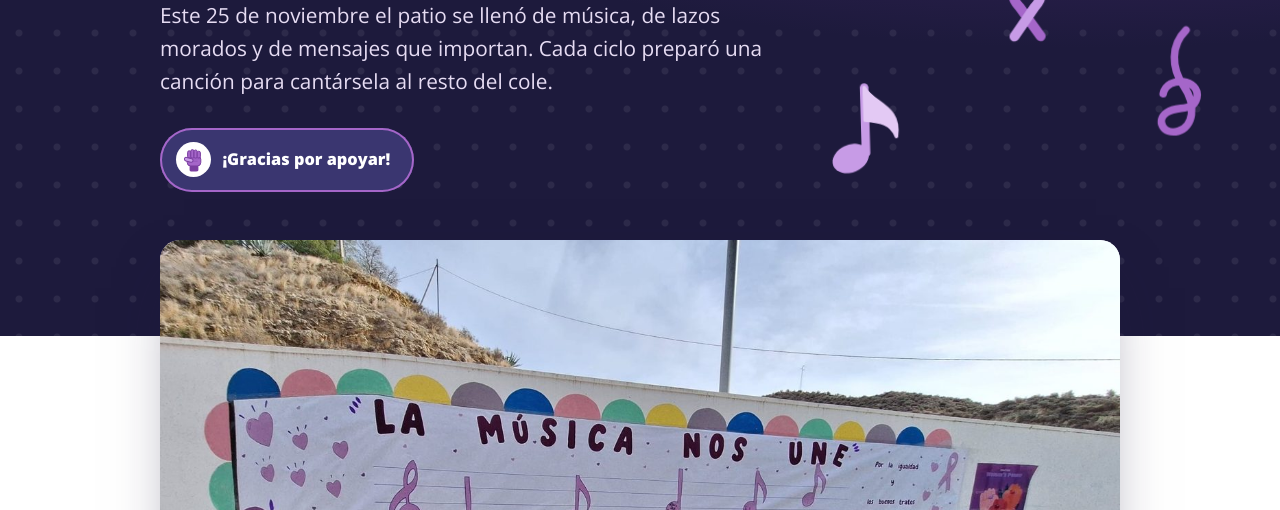
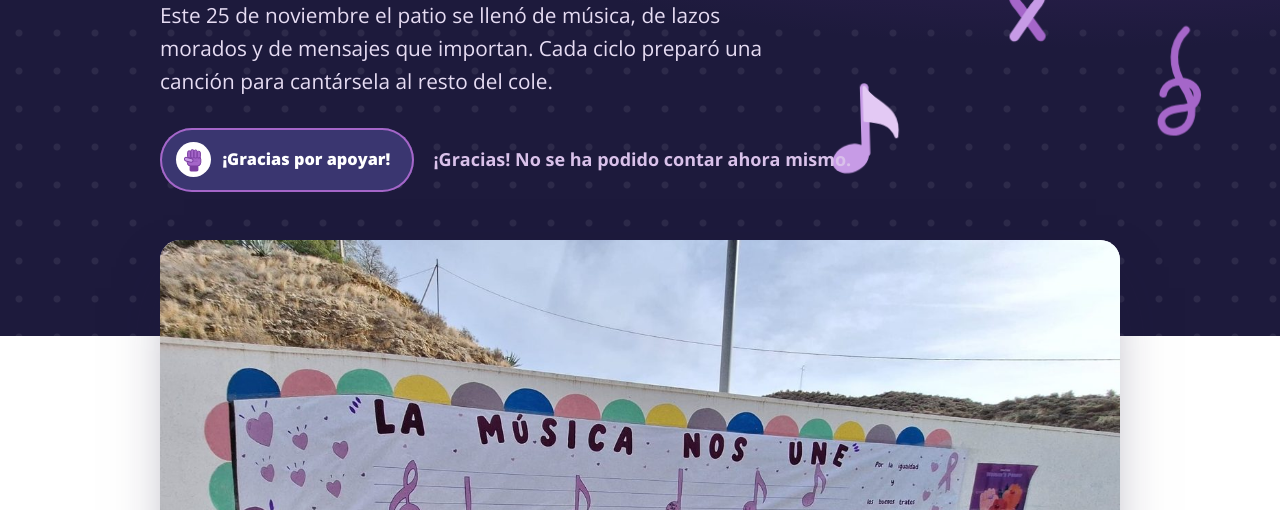
Before and after one commit to mariinamora/25-N, a plain HTML site: page index.html in a window 1280 px wide. Both pictures are taken after a click on the button "Yo apoyo esta lucha". Shown: the part 290-800 px from the top of the page. Drawn offline with nearby package versions, Linux system fonts and the light colour scheme; no server answers.

Commit message:
Add files via upload

```diff
--- a/index.html
+++ b/index.html
@@ -529,8 +529,11 @@ h2::after{content:"";display:block;width:64px;height:5px;border-radius:5px;margi
     {hit:'https://api.counterapi.dev/v1/'+NS+'/'+KEY+'/up',get:'https://api.counterapi.dev/v1/'+NS+'/'+KEY,val:function(j){return j.count}}
   ];
   function ls(k,v){try{if(v===undefined)return localStorage.getItem(k);localStorage.setItem(k,v)}catch(e){return null}}
-  function gj(u){var c=window.AbortController?new AbortController():null,tm=setTimeout(function(){c&&c.abort()},5000);return fetch(u,{cache:'no-store',signal:c?c.signal:undefined}).then(function(r){clearTimeout(tm);if(!r.ok)throw 0;return r.json()})}
-  function ask(hit){var i=0;function nx(){if(i>=P.length)return Promise.reject();var p=P[i++];return gj(hit?p.hit:p.get).then(function(j){var v=Number(p.val(j));if(!isFinite(v))throw 0;return v}).catch(nx)}return nx()}
+  var DBG=new URLSearchParams(location.search).get('debug')==='1',log=[];
+  function gj(u){var c=window.AbortController?new AbortController():null,tm=setTimeout(function(){c&&c.abort()},6000);return fetch(u,{cache:'no-store',signal:c?c.signal:undefined}).then(function(r){clearTimeout(tm);if(r.status===404)return{_nf:1};if(!r.ok)throw new Error('HTTP '+r.status);return r.json()})}
+  /* hit=true suma 1; hit=false solo lee. Si el contador aún no existe (nadie ha pulsado) devuelve 0 */
+  function ask(hit){var i=0;function nx(){if(i>=P.length)return Promise.reject(new Error('sin servicio'));var p=P[i++];return gj(hit?p.hit:p.get).then(function(j){if(j&&j._nf){log.push('OK 0 (aún no existe)');return 0}var v=Number(p.val(j));if(!isFinite(v))throw new Error('respuesta rara');log.push('OK '+v);return v}).catch(function(e){log.push(String(e&&e.message||e));return nx()})}return nx()}
+  function dbg(){if(DBG){n.hidden=false;n.textContent='DIAGNÓSTICO: '+log.join(' | ')}}
   function show(v){n.hidden=false;n.innerHTML=v>0?'<b>'+v.toLocaleString('es-ES')+'</b>'+(v===1?'persona ya lo apoya':'personas ya lo apoyan'):'Sé la primera persona en apoyarlo'}
   function rnd(a,c){return a+Math.random()*(c-a)}
   function puños(k){
@@ -545,12 +548,12 @@ h2::after{content:"";display:block;width:64px;height:5px;border-radius:5px;margi
   var hecho=ls(LS)==='1',cur=null;
   function listo(){b.classList.add('on');b.setAttribute('aria-pressed','true');t.textContent='¡Gracias por apoyar!'}
   if(hecho)listo();
-  ask(false).then(function(v){cur=v;show(v)}).catch(function(){});
+  ask(false).then(function(v){cur=v;show(v);dbg()}).catch(function(){dbg()});
   b.addEventListener('click',function(){
     puños(hecho?10:26);
     if(hecho)return;
     hecho=true;ls(LS,'1');listo();
-    ask(true).then(function(v){cur=v;show(v)}).catch(function(){if(cur!==null){cur++;show(cur)}});
+    ask(true).then(function(v){cur=v;show(v);dbg()}).catch(function(){if(cur!==null){cur++;show(cur)}else{n.hidden=false;n.textContent='¡Gracias! No se ha podido contar ahora mismo.'}dbg()});
   });
 })();
 </script>
```
